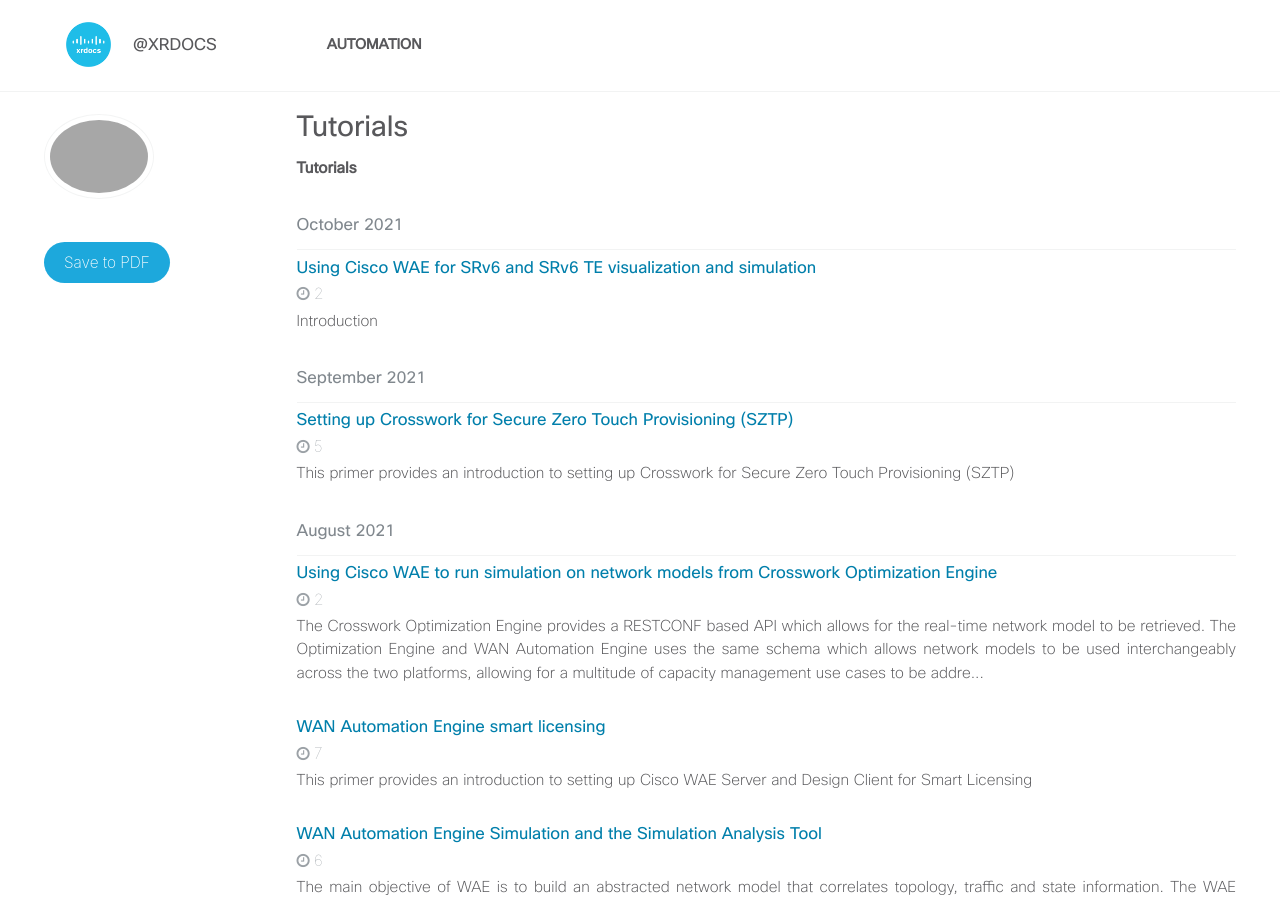
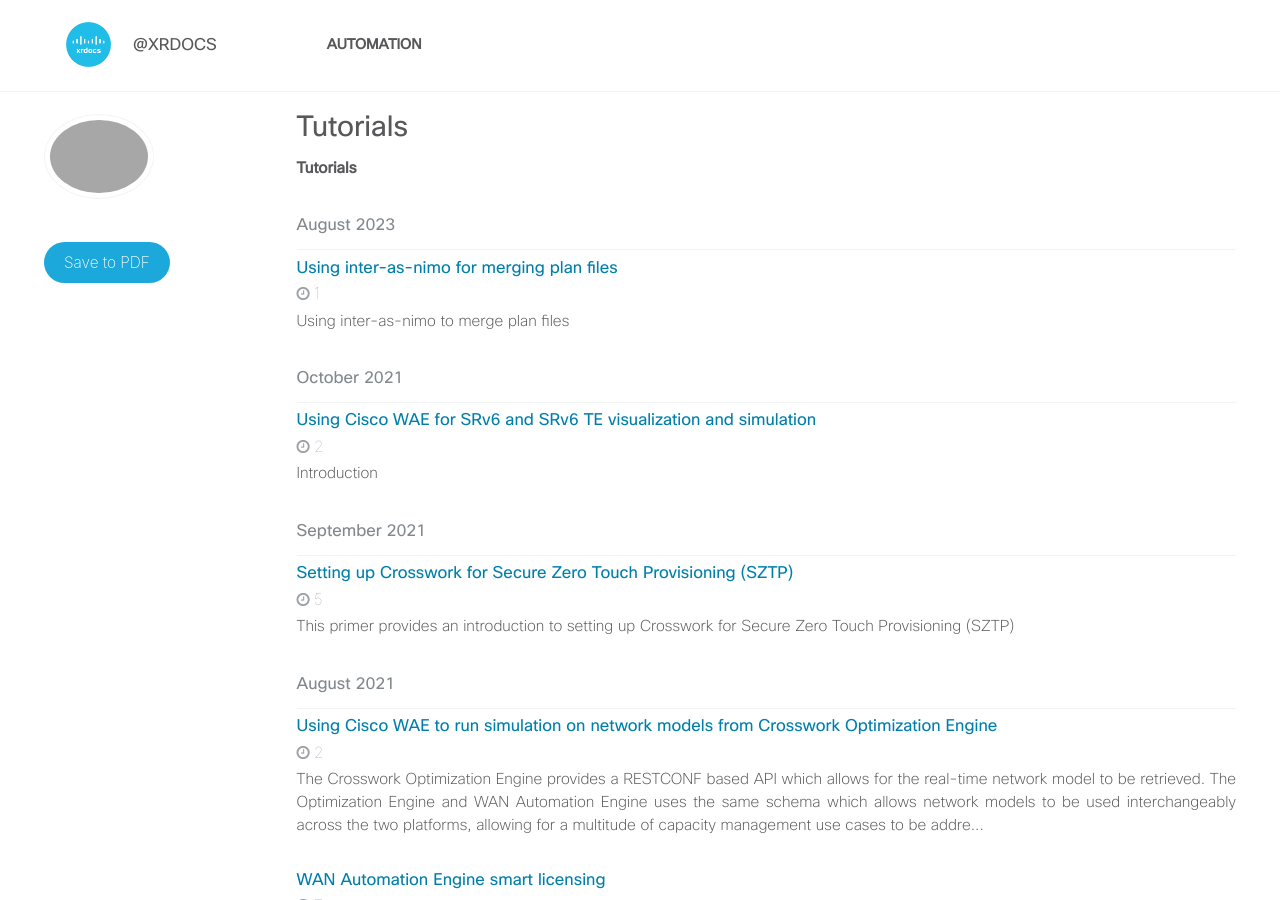
Before and after one commit to xrdocs/automation, a Jekyll site: the page built from _pages/tutorials-archive.html, in a window 1280 px wide and 900 px high. Built offline with Jekyll 4.4.1, drawn with Linux system fonts in a browser that asks for light colours; part of the change alters nothing that is shown.

Commit message:
initial draft
initial draft

```diff
--- a/_tutorials/using-inter-as-nimo-for-merging-plan-files.md
+++ b/_tutorials/using-inter-as-nimo-for-merging-plan-files.md
@@ -1,14 +1,36 @@
 ---
-published: false
+published: true
 date: '2023-08-06 10:23 +0800'
 title: Using inter-as-nimo for merging plan files
 author: Fung Lim
 excerpt: Using inter-as-nimo to merge plan files
 ---
-## A New Post
+## Introduction
 
 Plan files from different Autonomous Systems (AS) can be merged using the inter-as-nimo. The inter-as-nimo resolves any conflicts across the plan files. Plan files in native format are supported.
 
 In addition, inter-as-nimo may be used to merge plan files from the same AS. Use cases could include networks regions that may only be collected via specific methods (e.g. topo-igp-nimo in one region, and topo-bgpls-xtc-nimo in another region).
 
 Note: WAE does not support the collection of multiple basic networks on the same server. If multiple basic networks need to be collected concurrently, they will require separate WAE server instances.
+
+During the merge operation, the following elements will be resolved:
+
+- AS
+- Circuits
+- Nodes
+- Interfaces
+- LSPs, LSP hops and Segement List Hops
+- Named Paths
+- External EndPoints
+- External EndPoint Members
+- Demands and Demand Traffic
+
+Note that Nodename is used for Node resolution and therefore has to be unique across the network. In addition, plan files having single AS as internal is supported. Plan files with multiple internal AS has not been validated.
+
+## Example
+
+In the following example, we have a topology which requires two methods of collection, topo-igp-nimo for the central region, and topo-bgpls-xtc-nimo for the east region.
+
+![Central Region]({{site.baseurl}}/images/using-inter-as-nimo-01.png)
+![East Region]({{site.baseurl}}/images/using-inter-as-nimo-02.png)
+![Merged Network]({{site.baseurl}}/images/using-inter-as-nimo-03.png)
```
Also changed, not shown: 1 other file.
